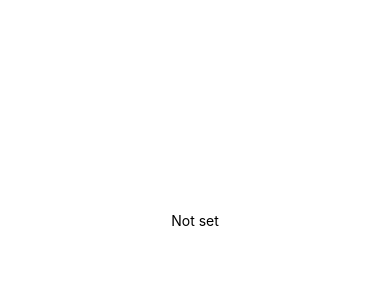
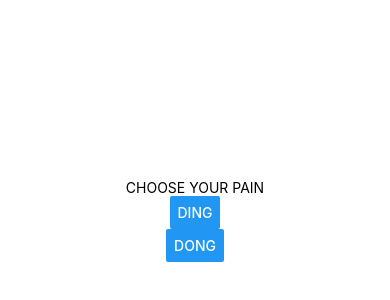
Before and after one commit to taneliang/TheRepo, a React Native app: screen / in a window 390 px wide. Shown: the part 202-502 px from the top of the page. Built offline with nearby package versions, Linux system fonts and the light colour scheme.

Commit message:
Implement ding/dong selector

```diff
--- a/App.js
+++ b/App.js
@@ -1,7 +1,9 @@
 // @flow
 
 import React from "react";
-import { StyleSheet, Text, View } from "react-native";
+import { StyleSheet, Text, View, Button } from "react-native";
+import DingView from "./views/DingView";
+import DongView from "./views/DongView";
 
 type State = {
   modeSet: boolean,
@@ -18,25 +20,30 @@ export default class App extends React.Component<State> {
 
   renderNotSet() {
     return (
-      <View style={styles.container}>
-        <Text>Not set</Text>
-      </View>
+      <React.Fragment>
+        <Text>CHOOSE YOUR PAIN</Text>
+        <Button
+          onPress={() => this.setState({ modeSet: true, isDing: true })}
+          title="Ding"
+        />
+        <Button
+          onPress={() => this.setState({ modeSet: true, isDing: false })}
+          title="Dong"
+        />
+      </React.Fragment>
     );
   }
 
   renderDingDong() {
-    return (
-      <View style={styles.container}>
-        <Text>Ha set</Text>
-      </View>
-    );
+    return this.state.isDing ? <DingView /> : <DongView />;
   }
 
   render() {
-    if (this.state.modeSet) {
-      return this.renderDingDong();
-    }
-    return this.renderNotSet();
+    return (
+      <View style={styles.container}>
+        {this.state.modeSet ? this.renderDingDong() : this.renderNotSet()}
+      </View>
+    );
   }
 }
 
--- /dev/null
+++ b/views/DingView.js
@@ -0,0 +1,28 @@
+// @flow
+
+import React, { Component } from "react";
+import { StyleSheet, Text, View, Button } from "react-native";
+
+type State = {
+  modeSet: boolean,
+  isDing: ?boolean
+};
+
+export default class DingView extends Component {
+  render() {
+    return (
+      <View className={styles.container}>
+        <Text>DINGVIEW</Text>
+      </View>
+    );
+  }
+}
+
+const styles = StyleSheet.create({
+  container: {
+    flex: 1,
+    backgroundColor: "#fff",
+    alignItems: "center",
+    justifyContent: "center"
+  }
+});
--- /dev/null
+++ b/views/DongView.js
@@ -0,0 +1,28 @@
+// @flow
+
+import React, { Component } from "react";
+import { StyleSheet, Text, View, Button } from "react-native";
+
+type State = {
+  modeSet: boolean,
+  isDing: ?boolean
+};
+
+export default class DongView extends Component {
+  render() {
+    return (
+      <View className={styles.container}>
+        <Text>DONGVIEW</Text>
+      </View>
+    );
+  }
+}
+
+const styles = StyleSheet.create({
+  container: {
+    flex: 1,
+    backgroundColor: "#fff",
+    alignItems: "center",
+    justifyContent: "center"
+  }
+});
```
